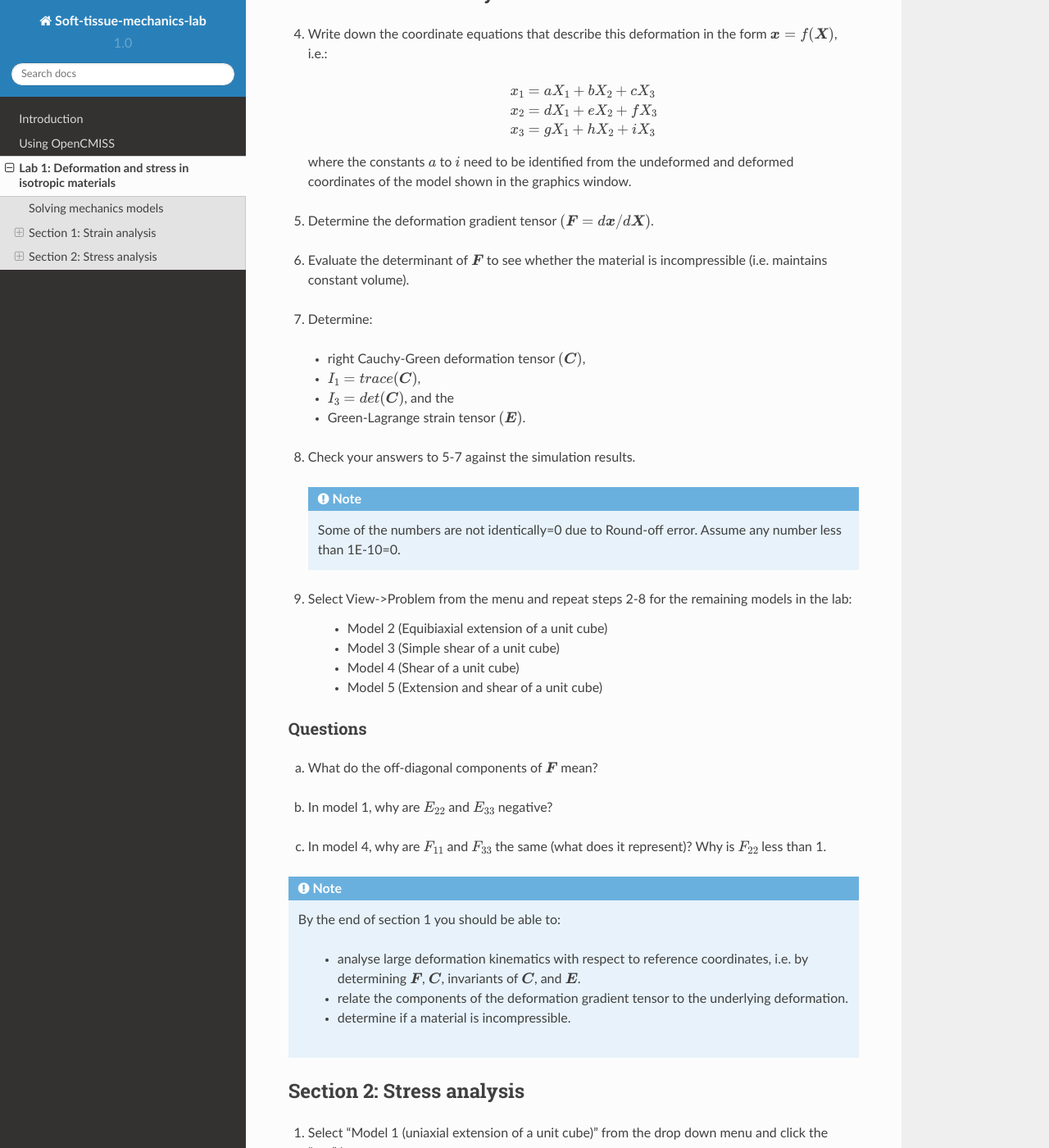
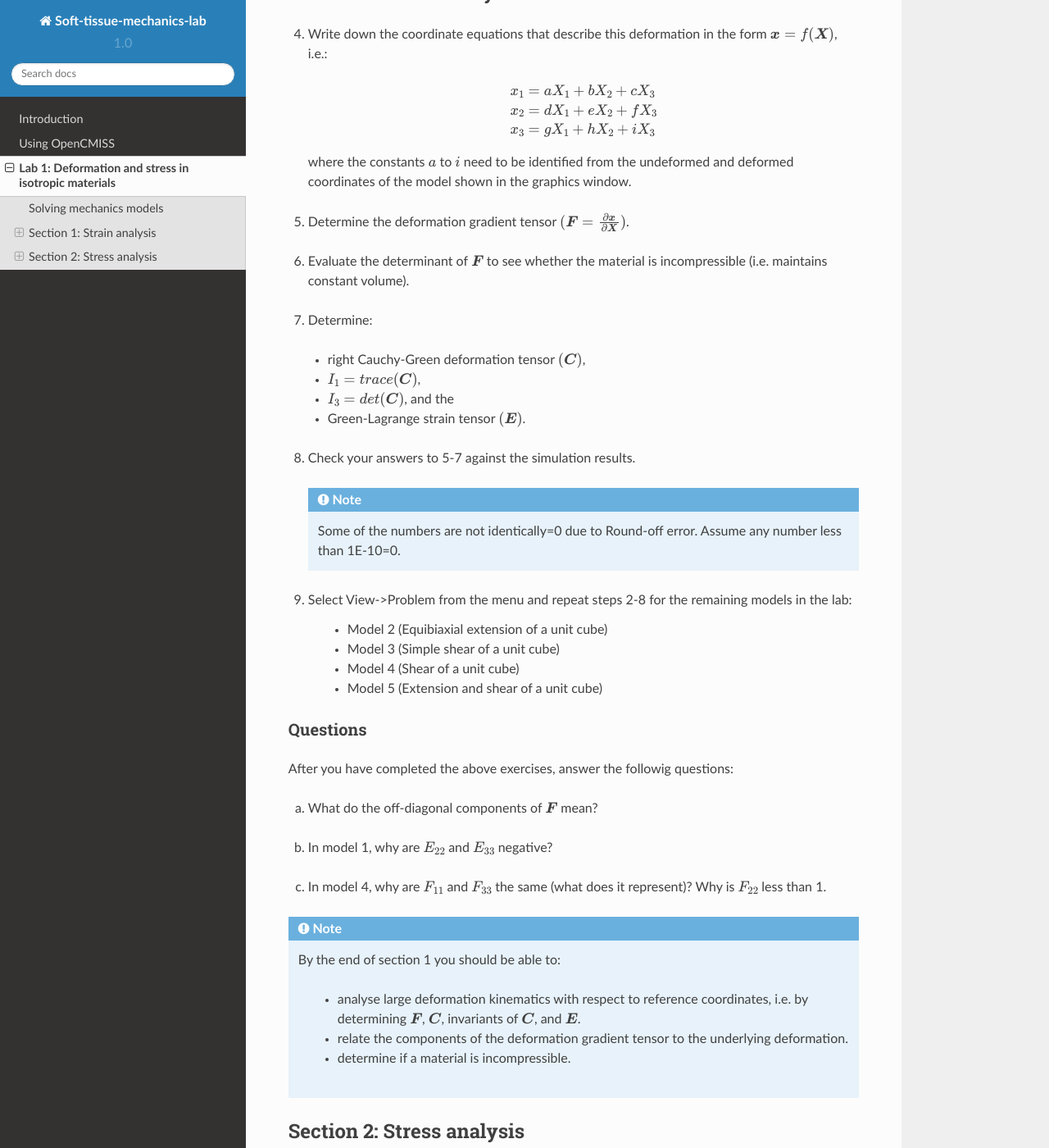
Before and after one commit to mpnash/soft-tissue-mechanics-labs, a Sphinx documentation site: the page built from docs/source/lab1.rst, in a window 1280 px wide and 1400 px high, scrolled down 1398 px. Shown: the whole window at 82% size. Built offline with Sphinx 7.4.7 and the Read the Docs theme 2.0.0, drawn with Linux system fonts in a browser that asks for light colours; some of the changed text lies outside the part shown.

Commit message:
Minor update to lab1 instructions based on feedback from the UOA biomeng321 lab1 session

```diff
--- a/docs/source/lab1.rst
+++ b/docs/source/lab1.rst
@@ -67,7 +67,7 @@ Section 1: Strain analysis
 
 |vspace|
 
-5. Determine the deformation gradient tensor :math:`(\boldsymbol{F}=d\boldsymbol{x}/d\boldsymbol{X})`.
+5. Determine the deformation gradient tensor :math:`(\boldsymbol{F}=\frac{\partial\boldsymbol{x}}{\partial\boldsymbol{X}})`.
 
 |vspace|
 
@@ -103,6 +103,8 @@ Section 1: Strain analysis
 
 Questions
 ---------
+
+After you have completed the above exercises, answer the followig questions:
 
 a. What do the off-diagonal components of :math:`\boldsymbol{F}` mean?
 
@@ -145,6 +147,8 @@ Section 2: Stress analysis
 Questions
 ---------
 
+After you have completed the above exercises, answer the followig questions:
+
 a. In model 1, why are :math:`\Sigma_{22}` and :math:`\Sigma_{33}` zero. How do they relate to the deformation seen in the graphical window?
 
 |vspace|
```
